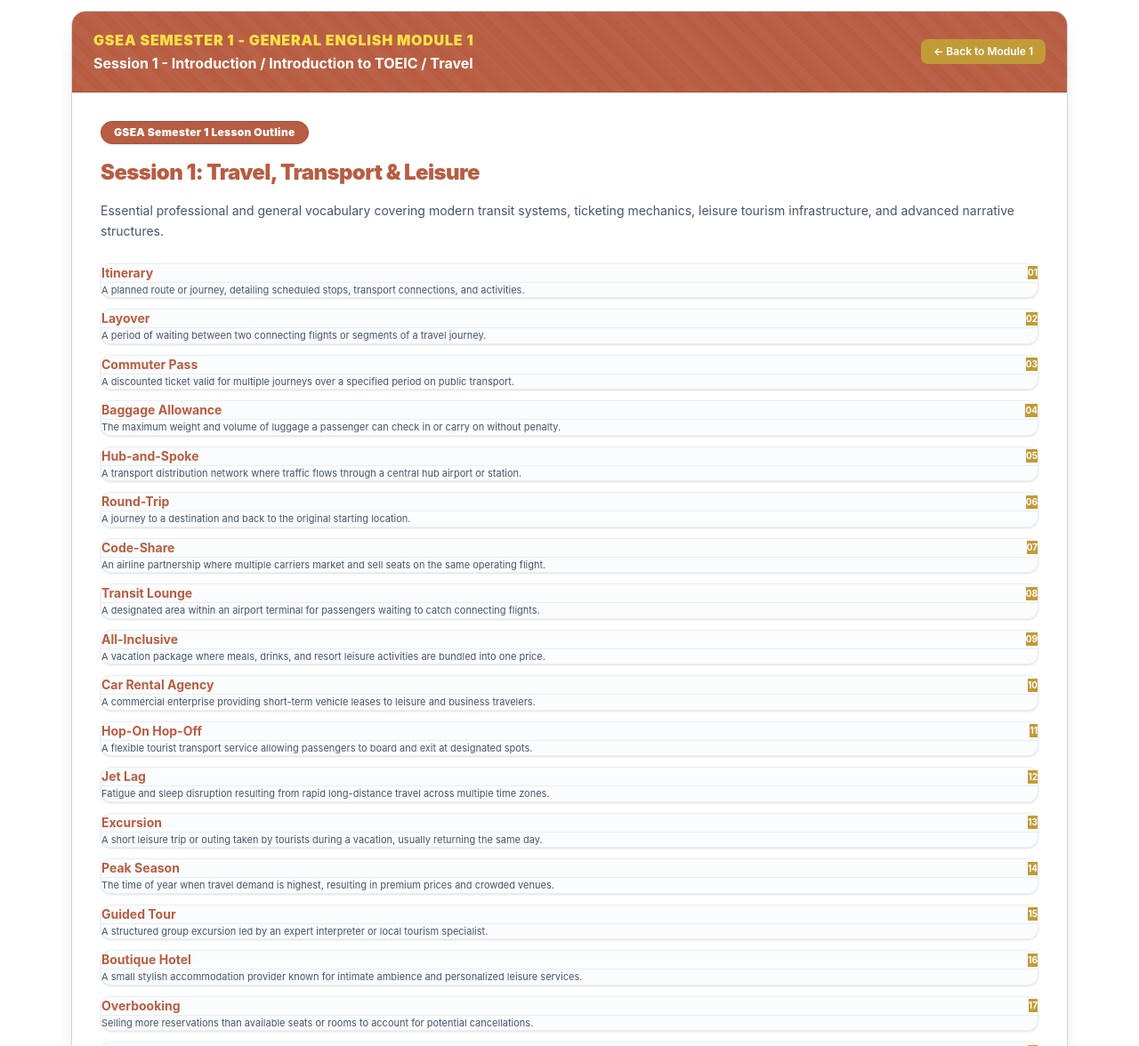
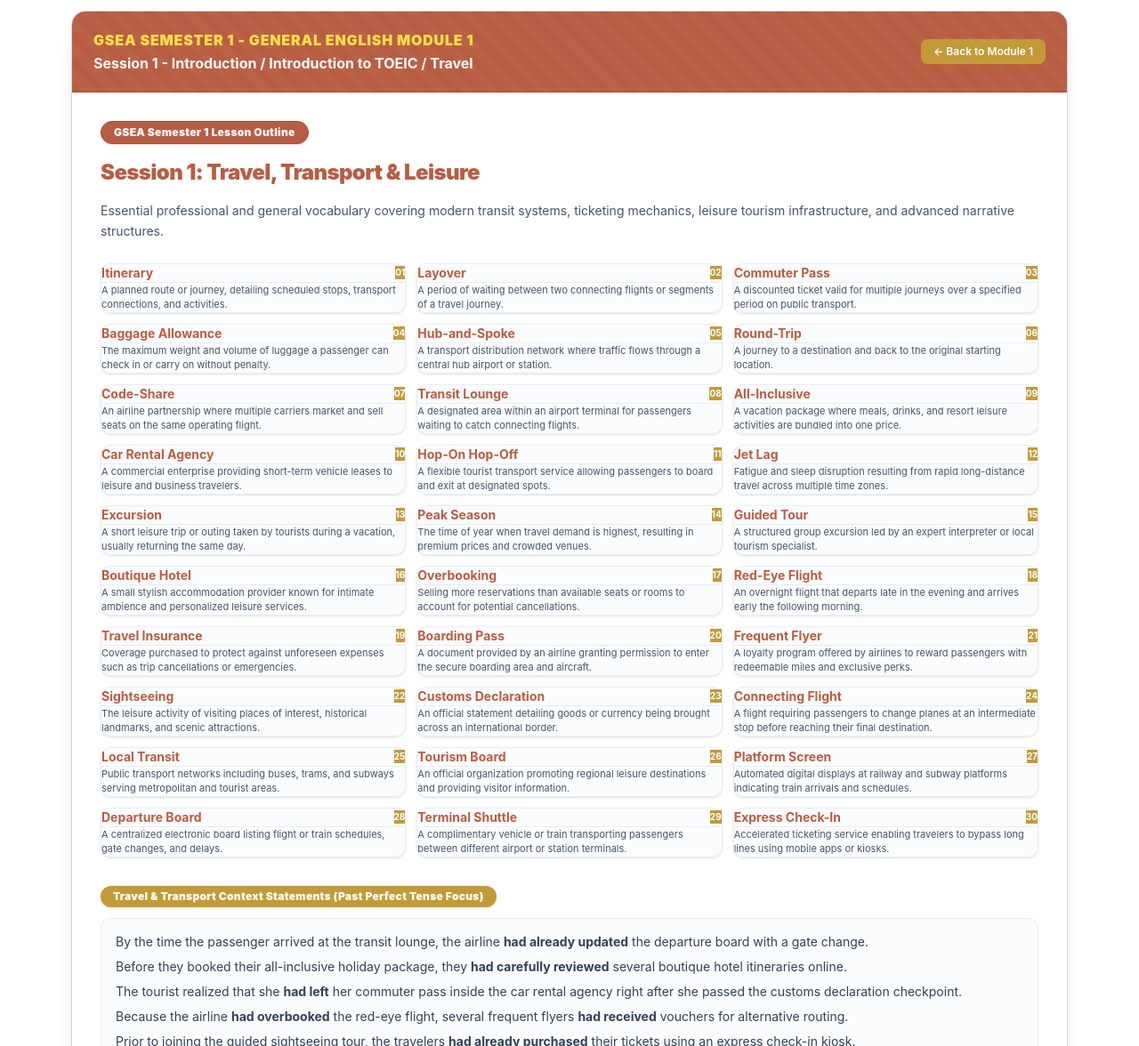
Before and after one commit to powerforcemotiondrive-pixel/moodle-assets, a plain HTML site: page session1/rev1.html in a window 1280 px wide. Shown: the top 1176 px of the page at 89% size. Drawn offline with Linux system fonts and the light colour scheme.

Commit message:
changes to be committed:

```diff
--- a/session1/rev1.html
+++ b/session1/rev1.html
@@ -1,7 +1,6 @@
 <!-- Tailwind CSS -->
 <p>
   <link rel="stylesheet" href="https://powerforcemotiondrive-pixel.github.io/moodle-assets/output.css">
-</p>
 </p>
 <!-- Custom Tailwind adjustments for Terracotta & Mustard theme matching design specs -->
 <div
@@ -41,10 +40,11 @@
               Essential professional and general vocabulary covering modern
               transit systems, ticketing mechanics, leisure tourism
               infrastructure, and advanced narrative structures.</p>
-            <!-- SCORM-SAFE 3-COLUMN FLEXBOX GRID CONTAINER -->
-            <div class="flex flex-wrap gap-3 pt-2"><!-- 01 -->
+            <!-- BULLETPROOF 3-COLUMN CSS GRID CONTAINER -->
+            <div style="display: grid; grid-template-columns: repeat(3, minmax(0, 1fr)); gap: 12px;" class="pt-2">
+              <!-- 01 -->
               <div
-                class="bg-slate-50/60 border border-slate-200/70 rounded-xl p-3 flex flex-col justify-between shadow-sm hover:shadow-md transition-all w-full sm:w-[48%] lg:w-[31.8%] h-28">
+                class="bg-slate-50/60 border border-slate-200/70 rounded-xl p-3 flex flex-col justify-between shadow-sm hover:shadow-md transition-all h-28">
                 <div
                   class="flex items-center justify-between border-b border-slate-200/70 pb-1.5">
                   <h3 class="text-xs sm:text-sm font-bold text-[#b85d42]">
@@ -59,7 +59,7 @@
               </div>
               <!-- 02 -->
               <div
-                class="bg-slate-50/60 border border-slate-200/70 rounded-xl p-3 flex flex-col justify-between shadow-sm hover:shadow-md transition-all w-full sm:w-[48%] lg:w-[31.8%] h-28">
+                class="bg-slate-50/60 border border-slate-200/70 rounded-xl p-3 flex flex-col justify-between shadow-sm hover:shadow-md transition-all h-28">
                 <div
                   class="flex items-center justify-between border-b border-slate-200/70 pb-1.5">
                   <h3 class="text-xs sm:text-sm font-bold text-[#b85d42]">
@@ -74,7 +74,7 @@
               </div>
               <!-- 03 -->
               <div
-                class="bg-slate-50/60 border border-slate-200/70 rounded-xl p-3 flex flex-col justify-between shadow-sm hover:shadow-md transition-all w-full sm:w-[48%] lg:w-[31.8%] h-28">
+                class="bg-slate-50/60 border border-slate-200/70 rounded-xl p-3 flex flex-col justify-between shadow-sm hover:shadow-md transition-all h-28">
                 <div
                   class="flex items-center justify-between border-b border-slate-200/70 pb-1.5">
                   <h3 class="text-xs sm:text-sm font-bold text-[#b85d42]">
@@ -89,7 +89,7 @@
               </div>
               <!-- 04 -->
               <div
-                class="bg-slate-50/60 border border-slate-200/70 rounded-xl p-3 flex flex-col justify-between shadow-sm hover:shadow-md transition-all w-full sm:w-[48%] lg:w-[31.8%] h-28">
+                class="bg-slate-50/60 border border-slate-200/70 rounded-xl p-3 flex flex-col justify-between shadow-sm hover:shadow-md transition-all h-28">
                 <div
                   class="flex items-center justify-between border-b border-slate-200/70 pb-1.5">
                   <h3 class="text-xs sm:text-sm font-bold text-[#b85d42]">
@@ -104,7 +104,7 @@
               </div>
               <!-- 05 -->
               <div
-                class="bg-slate-50/60 border border-slate-200/70 rounded-xl p-3 flex flex-col justify-between shadow-sm hover:shadow-md transition-all w-full sm:w-[48%] lg:w-[31.8%] h-28">
+                class="bg-slate-50/60 border border-slate-200/70 rounded-xl p-3 flex flex-col justify-between shadow-sm hover:shadow-md transition-all h-28">
                 <div
                   class="flex items-center justify-between border-b border-slate-200/70 pb-1.5">
                   <h3 class="text-xs sm:text-sm font-bold text-[#b85d42]">
@@ -119,7 +119,7 @@
               </div>
               <!-- 06 -->
               <div
-                class="bg-slate-50/60 border border-slate-200/70 rounded-xl p-3 flex flex-col justify-between shadow-sm hover:shadow-md transition-all w-full sm:w-[48%] lg:w-[31.8%] h-28">
+                class="bg-slate-50/60 border border-slate-200/70 rounded-xl p-3 flex flex-col justify-between shadow-sm hover:shadow-md transition-all h-28">
                 <div
                   class="flex items-center justify-between border-b border-slate-200/70 pb-1.5">
                   <h3 class="text-xs sm:text-sm font-bold text-[#b85d42]">
@@ -134,7 +134,7 @@
               </div>
               <!-- 07 -->
               <div
-                class="bg-slate-50/60 border border-slate-200/70 rounded-xl p-3 flex flex-col justify-between shadow-sm hover:shadow-md transition-all w-full sm:w-[48%] lg:w-[31.8%] h-28">
+                class="bg-slate-50/60 border border-slate-200/70 rounded-xl p-3 flex flex-col justify-between shadow-sm hover:shadow-md transition-all h-28">
                 <div
                   class="flex items-center justify-between border-b border-slate-200/70 pb-1.5">
                   <h3 class="text-xs sm:text-sm font-bold text-[#b85d42]">
@@ -149,7 +149,7 @@
               </div>
               <!-- 08 -->
               <div
-                class="bg-slate-50/60 border border-slate-200/70 rounded-xl p-3 flex flex-col justify-between shadow-sm hover:shadow-md transition-all w-full sm:w-[48%] lg:w-[31.8%] h-28">
+                class="bg-slate-50/60 border border-slate-200/70 rounded-xl p-3 flex flex-col justify-between shadow-sm hover:shadow-md transition-all h-28">
                 <div
                   class="flex items-center justify-between border-b border-slate-200/70 pb-1.5">
                   <h3 class="text-xs sm:text-sm font-bold text-[#b85d42]">
@@ -164,7 +164,7 @@
               </div>
               <!-- 09 -->
               <div
-                class="bg-slate-50/60 border border-slate-200/70 rounded-xl p-3 flex flex-col justify-between shadow-sm hover:shadow-md transition-all w-full sm:w-[48%] lg:w-[31.8%] h-28">
+                class="bg-slate-50/60 border border-slate-200/70 rounded-xl p-3 flex flex-col justify-between shadow-sm hover:shadow-md transition-all h-28">
                 <div
                   class="flex items-center justify-between border-b border-slate-200/70 pb-1.5">
                   <h3 class="text-xs sm:text-sm font-bold text-[#b85d42]">
@@ -179,7 +179,7 @@
               </div>
               <!-- 10 -->
               <div
-                class="bg-slate-50/60 border border-slate-200/70 rounded-xl p-3 flex flex-col justify-between shadow-sm hover:shadow-md transition-all w-full sm:w-[48%] lg:w-[31.8%] h-28">
+                class="bg-slate-50/60 border border-slate-200/70 rounded-xl p-3 flex flex-col justify-between shadow-sm hover:shadow-md transition-all h-28">
                 <div
                   class="flex items-center justify-between border-b border-slate-200/70 pb-1.5">
                   <h3 class="text-xs sm:text-sm font-bold text-[#b85d42]">Car
@@ -194,7 +194,7 @@
               </div>
               <!-- 11 -->
               <div
-                class="bg-slate-50/60 border border-slate-200/70 rounded-xl p-3 flex flex-col justify-between shadow-sm hover:shadow-md transition-all w-full sm:w-[48%] lg:w-[31.8%] h-28">
+                class="bg-slate-50/60 border border-slate-200/70 rounded-xl p-3 flex flex-col justify-between shadow-sm hover:shadow-md transition-all h-28">
                 <div
                   class="flex items-center justify-between border-b border-slate-200/70 pb-1.5">
                   <h3 class="text-xs sm:text-sm font-bold text-[#b85d42]">Hop-On
@@ -209,7 +209,7 @@
               </div>
               <!-- 12 -->
               <div
-                class="bg-slate-50/60 border border-slate-200/70 rounded-xl p-3 flex flex-col justify-between shadow-sm hover:shadow-md transition-all w-full sm:w-[48%] lg:w-[31.8%] h-28">
+                class="bg-slate-50/60 border border-slate-200/70 rounded-xl p-3 flex flex-col justify-between shadow-sm hover:shadow-md transition-all h-28">
                 <div
                   class="flex items-center justify-between border-b border-slate-200/70 pb-1.5">
                   <h3 class="text-xs sm:text-sm font-bold text-[#b85d42]">Jet
@@ -224,7 +224,7 @@
               </div>
               <!-- 13 -->
               <div
-                class="bg-slate-50/60 border border-slate-200/70 rounded-xl p-3 flex flex-col justify-between shadow-sm hover:shadow-md transition-all w-full sm:w-[48%] lg:w-[31.8%] h-28">
+                class="bg-slate-50/60 border border-slate-200/70 rounded-xl p-3 flex flex-col justify-between shadow-sm hover:shadow-md transition-all h-28">
                 <div
                   class="flex items-center justify-between border-b border-slate-200/70 pb-1.5">
                   <h3 class="text-xs sm:text-sm font-bold text-[#b85d42]">
@@ -239,7 +239,7 @@
               </div>
               <!-- 14 -->
               <div
-                class="bg-slate-50/60 border border-slate-200/70 rounded-xl p-3 flex flex-col justify-between shadow-sm hover:shadow-md transition-all w-full sm:w-[48%] lg:w-[31.8%] h-28">
+                class="bg-slate-50/60 border border-slate-200/70 rounded-xl p-3 flex flex-col justify-between shadow-sm hover:shadow-md transition-all h-28">
                 <div
                   class="flex items-center justify-between border-b border-slate-200/70 pb-1.5">
                   <h3 class="text-xs sm:text-sm font-bold text-[#b85d42]">Peak
@@ -254,7 +254,7 @@
               </div>
               <!-- 15 -->
               <div
-                class="bg-slate-50/60 border border-slate-200/70 rounded-xl p-3 flex flex-col justify-between shadow-sm hover:shadow-md transition-all w-full sm:w-[48%] lg:w-[31.8%] h-28">
+                class="bg-slate-50/60 border border-slate-200/70 rounded-xl p-3 flex flex-col justify-between shadow-sm hover:shadow-md transition-all h-28">
                 <div
                   class="flex items-center justify-between border-b border-slate-200/70 pb-1.5">
                   <h3 class="text-xs sm:text-sm font-bold text-[#b85d42]">Guided
@@ -269,7 +269,7 @@
               </div>
               <!-- 16 -->
               <div
-                class="bg-slate-50/60 border border-slate-200/70 rounded-xl p-3 flex flex-col justify-between shadow-sm hover:shadow-md transition-all w-full sm:w-[48%] lg:w-[31.8%] h-28">
+                class="bg-slate-50/60 border border-slate-200/70 rounded-xl p-3 flex flex-col justify-between shadow-sm hover:shadow-md transition-all h-28">
                 <div
                   class="flex items-center justify-between border-b border-slate-200/70 pb-1.5">
                   <h3 class="text-xs sm:text-sm font-bold text-[#b85d42]">
@@ -284,7 +284,7 @@
               </div>
               <!-- 17 -->
               <div
-                class="bg-slate-50/60 border border-slate-200/70 rounded-xl p-3 flex flex-col justify-between shadow-sm hover:shadow-md transition-all w-full sm:w-[48%] lg:w-[31.8%] h-28">
+                class="bg-slate-50/60 border border-slate-200/70 rounded-xl p-3 flex flex-col justify-between shadow-sm hover:shadow-md transition-all h-28">
                 <div
                   class="flex items-center justify-between border-b border-slate-200/70 pb-1.5">
                   <h3 class="text-xs sm:text-sm font-bold text-[#b85d42]">
@@ -299,7 +299,7 @@
               </div>
               <!-- 18 -->
               <div
-                class="bg-slate-50/60 border border-slate-200/70 rounded-xl p-3 flex flex-col justify-between shadow-sm hover:shadow-md transition-all w-full sm:w-[48%] lg:w-[31.8%] h-28">
+                class="bg-slate-50/60 border border-slate-200/70 rounded-xl p-3 flex flex-col justify-between shadow-sm hover:shadow-md transition-all h-28">
                 <div
                   class="flex items-center justify-between border-b border-slate-200/70 pb-1.5">
                   <h3 class="text-xs sm:text-sm font-bold text-[#b85d42]">
@@ -314,7 +314,7 @@
               </div>
               <!-- 19 -->
               <div
-                class="bg-slate-50/60 border border-slate-200/70 rounded-xl p-3 flex flex-col justify-between shadow-sm hover:shadow-md transition-all w-full sm:w-[48%] lg:w-[31.8%] h-28">
+                class="bg-slate-50/60 border border-slate-200/70 rounded-xl p-3 flex flex-col justify-between shadow-sm hover:shadow-md transition-all h-28">
                 <div
                   class="flex items-center justify-between border-b border-slate-200/70 pb-1.5">
                   <h3 class="text-xs sm:text-sm font-bold text-[#b85d42]">Travel
@@ -329,7 +329,7 @@
               </div>
               <!-- 20 -->
               <div
-                class="bg-slate-50/60 border border-slate-200/70 rounded-xl p-3 flex flex-col justify-between shadow-sm hover:shadow-md transition-all w-full sm:w-[48%] lg:w-[31.8%] h-28">
+                class="bg-slate-50/60 border border-slate-200/70 rounded-xl p-3 flex flex-col justify-between shadow-sm hover:shadow-md transition-all h-28">
                 <div
                   class="flex items-center justify-between border-b border-slate-200/70 pb-1.5">
                   <h3 class="text-xs sm:text-sm font-bold text-[#b85d42]">
@@ -344,7 +344,7 @@
               </div>
               <!-- 21 -->
               <div
-                class="bg-slate-50/60 border border-slate-200/70 rounded-xl p-3 flex flex-col justify-between shadow-sm hover:shadow-md transition-all w-full sm:w-[48%] lg:w-[31.8%] h-28">
+                class="bg-slate-50/60 border border-slate-200/70 rounded-xl p-3 flex flex-col justify-between shadow-sm hover:shadow-md transition-all h-28">
                 <div
                   class="flex items-center justify-between border-b border-slate-200/70 pb-1.5">
                   <h3 class="text-xs sm:text-sm font-bold text-[#b85d42]">
@@ -359,7 +359,7 @@
               </div>
               <!-- 22 -->
               <div
-                class="bg-slate-50/60 border border-slate-200/70 rounded-xl p-3 flex flex-col justify-between shadow-sm hover:shadow-md transition-all w-full sm:w-[48%] lg:w-[31.8%] h-28">
+                class="bg-slate-50/60 border border-slate-200/70 rounded-xl p-3 flex flex-col justify-between shadow-sm hover:shadow-md transition-all h-28">
                 <div
                   class="flex items-center justify-between border-b border-slate-200/70 pb-1.5">
                   <h3 class="text-xs sm:text-sm font-bold text-[#b85d42]">
@@ -374,7 +374,7 @@
               </div>
               <!-- 23 -->
               <div
-                class="bg-slate-50/60 border border-slate-200/70 rounded-xl p-3 flex flex-col justify-between shadow-sm hover:shadow-md transition-all w-full sm:w-[48%] lg:w-[31.8%] h-28">
+                class="bg-slate-50/60 border border-slate-200/70 rounded-xl p-3 flex flex-col justify-between shadow-sm hover:shadow-md transition-all h-28">
                 <div
                   class="flex items-center justify-between border-b border-slate-200/70 pb-1.5">
                   <h3 class="text-xs sm:text-sm font-bold text-[#b85d42]">
@@ -389,7 +389,7 @@
               </div>
               <!-- 24 -->
               <div
-                class="bg-slate-50/60 border border-slate-200/70 rounded-xl p-3 flex flex-col justify-between shadow-sm hover:shadow-md transition-all w-full sm:w-[48%] lg:w-[31.8%] h-28">
+                class="bg-slate-50/60 border border-slate-200/70 rounded-xl p-3 flex flex-col justify-between shadow-sm hover:shadow-md transition-all h-28">
                 <div
                   class="flex items-center justify-between border-b border-slate-200/70 pb-1.5">
                   <h3 class="text-xs sm:text-sm font-bold text-[#b85d42]">
@@ -404,7 +404,7 @@
               </div>
               <!-- 25 -->
               <div
-                class="bg-slate-50/60 border border-slate-200/70 rounded-xl p-3 flex flex-col justify-between shadow-sm hover:shadow-md transition-all w-full sm:w-[48%] lg:w-[31.8%] h-28">
+                class="bg-slate-50/60 border border-slate-200/70 rounded-xl p-3 flex flex-col justify-between shadow-sm hover:shadow-md transition-all h-28">
                 <div
                   class="flex items-center justify-between border-b border-slate-200/70 pb-1.5">
                   <h3 class="text-xs sm:text-sm font-bold text-[#b85d42]">Local
@@ -419,7 +419,7 @@
               </div>
               <!-- 26 -->
               <div
-                class="bg-slate-50/60 border border-slate-200/70 rounded-xl p-3 flex flex-col justify-between shadow-sm hover:shadow-md transition-all w-full sm:w-[48%] lg:w-[31.8%] h-28">
+                class="bg-slate-50/60 border border-slate-200/70 rounded-xl p-3 flex flex-col justify-between shadow-sm hover:shadow-md transition-all h-28">
                 <div
                   class="flex items-center justify-between border-b border-slate-200/70 pb-1.5">
                   <h3 class="text-xs sm:text-sm font-bold text-[#b85d42]">
@@ -434,7 +434,7 @@
               </div>
               <!-- 27 -->
               <div
-                class="bg-slate-50/60 border border-slate-200/70 rounded-xl p-3 flex flex-col justify-between shadow-sm hover:shadow-md transition-all w-full sm:w-[48%] lg:w-[31.8%] h-28">
+                class="bg-slate-50/60 border border-slate-200/70 rounded-xl p-3 flex flex-col justify-between shadow-sm hover:shadow-md transition-all h-28">
                 <div
                   class="flex items-center justify-between border-b border-slate-200/70 pb-1.5">
                   <h3 class="text-xs sm:text-sm font-bold text-[#b85d42]">
@@ -449,7 +449,7 @@
               </div>
               <!-- 28 -->
               <div
-                class="bg-slate-50/60 border border-slate-200/70 rounded-xl p-3 flex flex-col justify-between shadow-sm hover:shadow-md transition-all w-full sm:w-[48%] lg:w-[31.8%] h-28">
+                class="bg-slate-50/60 border border-slate-200/70 rounded-xl p-3 flex flex-col justify-between shadow-sm hover:shadow-md transition-all h-28">
                 <div
                   class="flex items-center justify-between border-b border-slate-200/70 pb-1.5">
                   <h3 class="text-xs sm:text-sm font-bold text-[#b85d42]">
@@ -464,7 +464,7 @@
               </div>
               <!-- 29 -->
               <div
-                class="bg-slate-50/60 border border-slate-200/70 rounded-xl p-3 flex flex-col justify-between shadow-sm hover:shadow-md transition-all w-full sm:w-[48%] lg:w-[31.8%] h-28">
+                class="bg-slate-50/60 border border-slate-200/70 rounded-xl p-3 flex flex-col justify-between shadow-sm hover:shadow-md transition-all h-28">
                 <div
                   class="flex items-center justify-between border-b border-slate-200/70 pb-1.5">
                   <h3 class="text-xs sm:text-sm font-bold text-[#b85d42]">
@@ -479,7 +479,7 @@
               </div>
               <!-- 30 -->
               <div
-                class="bg-slate-50/60 border border-slate-200/70 rounded-xl p-3 flex flex-col justify-between shadow-sm hover:shadow-md transition-all w-full sm:w-[48%] lg:w-[31.8%] h-28">
+                class="bg-slate-50/60 border border-slate-200/70 rounded-xl p-3 flex flex-col justify-between shadow-sm hover:shadow-md transition-all h-28">
                 <div
                   class="flex items-center justify-between border-b border-slate-200/70 pb-1.5">
                   <h3 class="text-xs sm:text-sm font-bold text-[#b85d42]">
```
